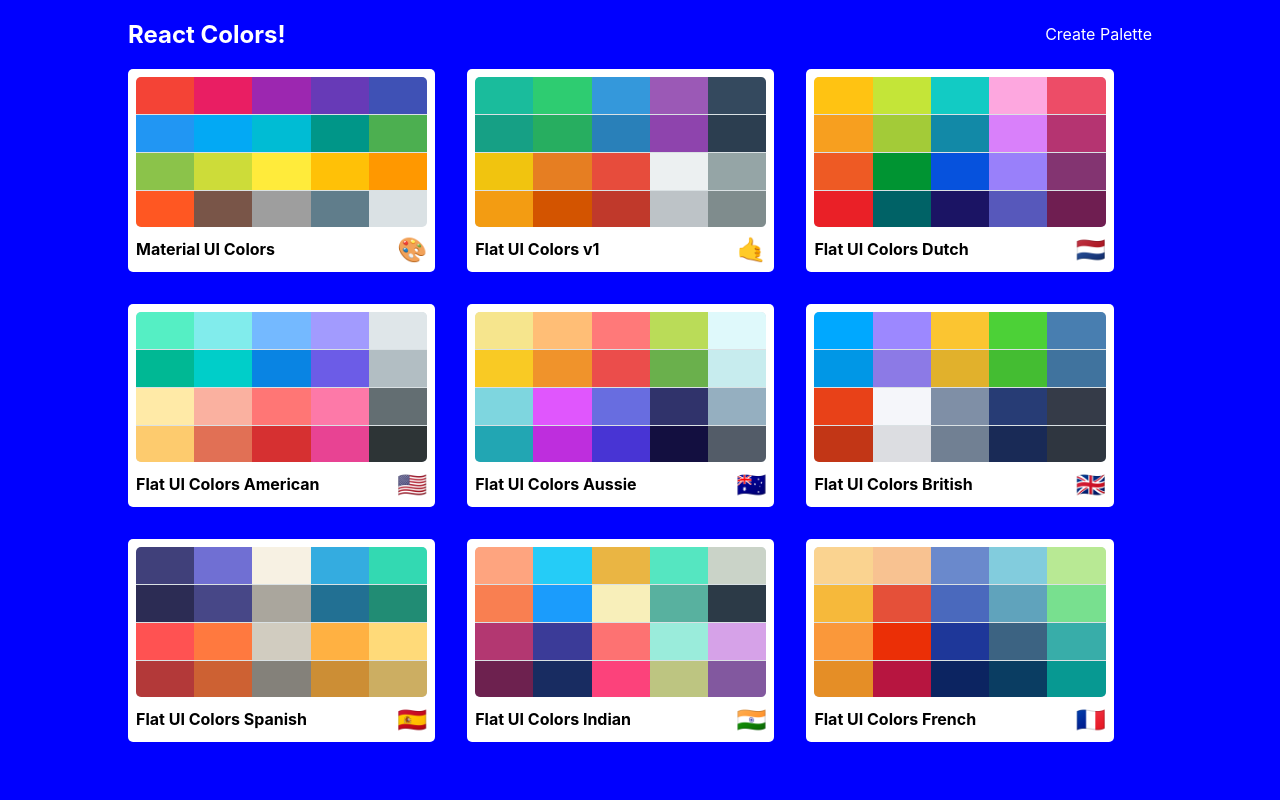
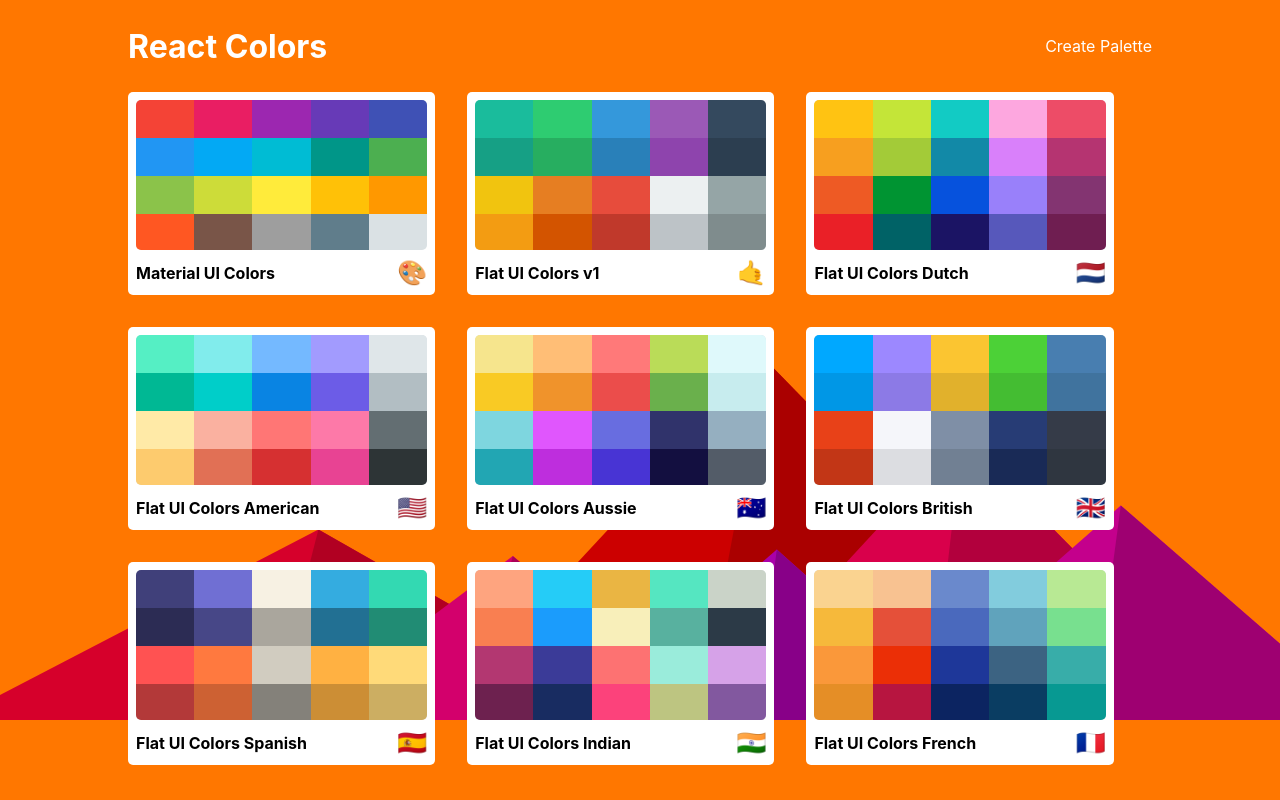
Before and after one commit to LyangHiga/React-Colors, a React (Create React App) app: page / in a window 1280 px wide. Built offline with nearby package versions, Linux system fonts and the light colour scheme.

Commit message:
Add Background SVG

```diff
--- a/src/PaletteList.js
+++ b/src/PaletteList.js
@@ -14,7 +14,7 @@
             <div className= {classes.root}>
                 <div className={classes.container}>
                     <nav className={classes.nav}>
-                        <h1>React Colors!</h1>
+                        <h1 className={classes.title}>React Colors</h1>
                         <Link to='/palette/new'>Create Palette </Link>
                     </nav>
                     <div className={classes.palettes}>
--- a/src/styles/PaletteListStyles.js
+++ b/src/styles/PaletteListStyles.js
@@ -1,4 +1,5 @@
 import sizes from './sizes';
+import bg from './bg.svg';
 
 export default {
     root:{
@@ -6,7 +7,14 @@
         height: '100vh',
         display: 'flex',
         alignItems: 'flex-start',
-        justifyContent: 'center'
+        justifyContent: 'center',
+        /* background by SVGBackgrounds.com */
+        backgroundColor: '#ff7700',
+        backgroundImage: `url(${bg})`,
+        overflow: 'scroll'
+    },
+    title:{
+        fontSize: '2rem'
     },
     container:{
         width: '50%',
```
Also changed, not shown: src/styles/bg.svg (added).
